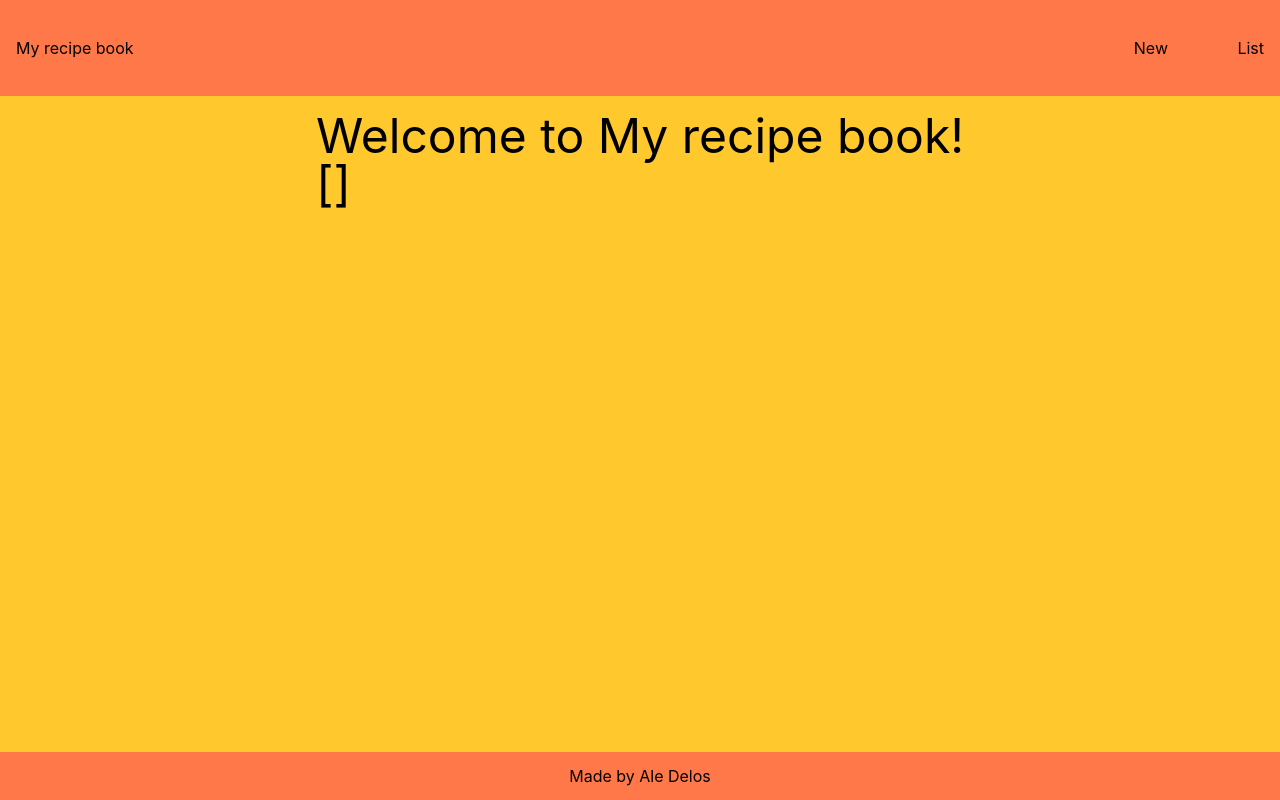
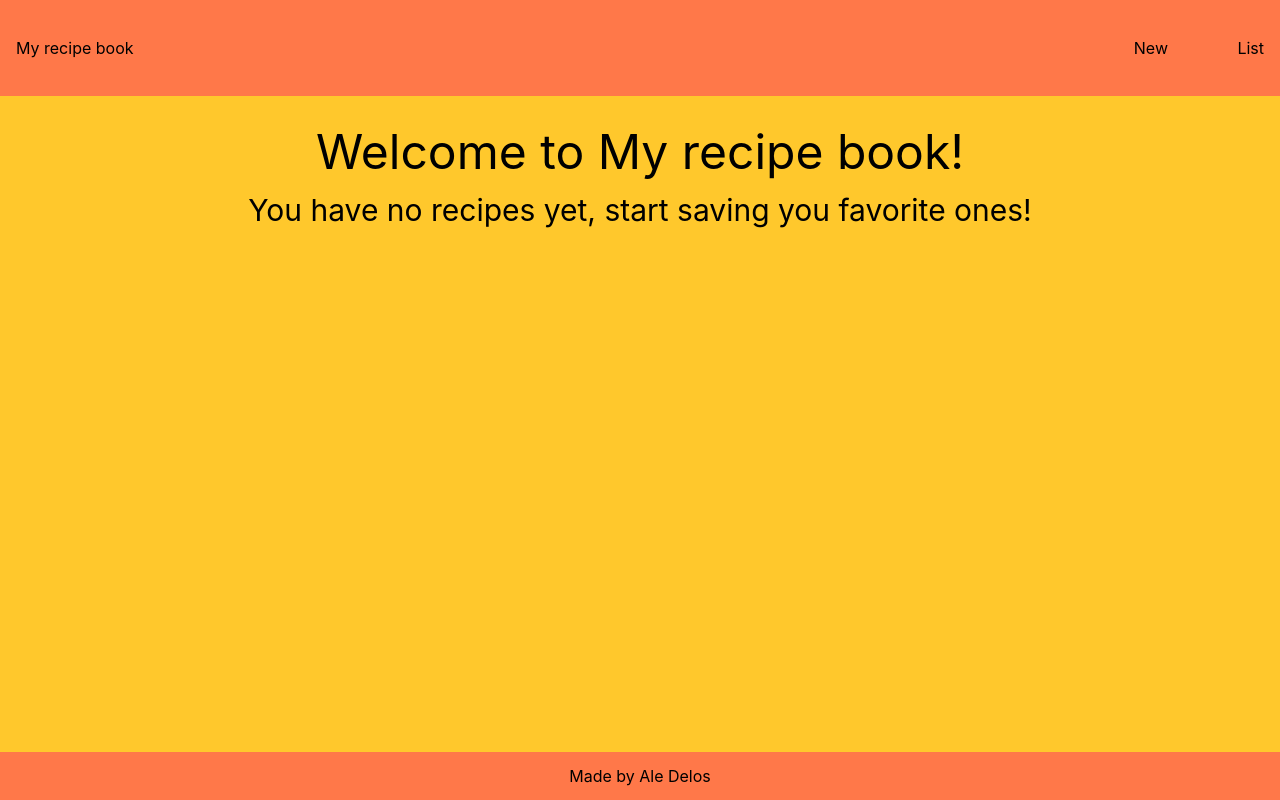
Before and after one commit to aledeloss/recibe-book, a Next.js app: page / in a window 1280 px wide. Built offline with nearby package versions, Linux system fonts and the light colour scheme.

Commit message:
List dynamically my recipes

```diff
--- /dev/null
+++ b/components/RecipeCard.tsx
@@ -0,0 +1,23 @@
+import Link from 'next/link';
+import React from 'react';
+import { ingredient } from '../types/recipe';
+
+interface RecipeCardProps {
+  id: string;
+  title: string;
+  ingredients: ingredient[];
+}
+const RecipeCard = ({ id, title, ingredients }: RecipeCardProps) => {
+  return (
+    <Link href={`/recipes/detail/${id}`}>
+      <h3>{title}</h3>
+      <ul>
+        {ingredients.map((ingredient, index) => {
+          return <li key={index}>{ingredient.name}</li>;
+        })}
+      </ul>
+    </Link>
+  );
+};
+
+export default RecipeCard;
--- a/pages/index.tsx
+++ b/pages/index.tsx
@@ -1,7 +1,6 @@
 import { useDispatch, useSelector } from 'react-redux';
 import { RootState } from '../app/store';
-import { recipes } from '../data/recipes';
-import { addRecipe } from '../slicers/recipesSlicer';
+import RecipeCard from '../components/RecipeCard';
 
 const Home = () => {
   const myRecipes = useSelector((state: RootState) => state.recipes.value);
@@ -9,10 +8,20 @@ const Home = () => {
 
   return (
     <div className='flex justify-center items-center'>
-      <div className='text-5xl'>
-        <h1>Welcome to My recipe book!</h1>
-        {JSON.stringify(myRecipes)}
-      </div>
+      {myRecipes.length ? (
+        <div className=' text-5xl w-full'>
+          {myRecipes.map((recipe) => {
+            return <RecipeCard key={recipe.id} {...recipe} />;
+          })}
+        </div>
+      ) : (
+        <div className='h-auto flex justify-content-center items-center flex-col'>
+          <h2 className='text-5xl m-4'>Welcome to My recipe book!</h2>
+          <div className='text-3xl'>
+            You have no recipes yet, start saving you favorite ones!
+          </div>
+        </div>
+      )}
     </div>
   );
 };
```
